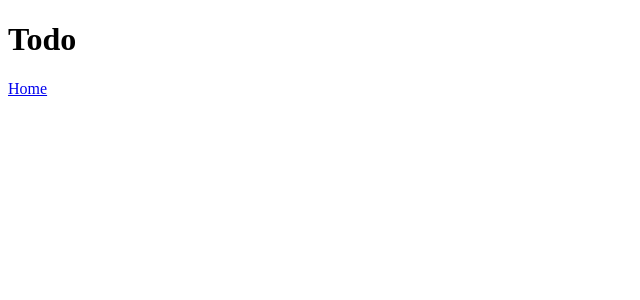
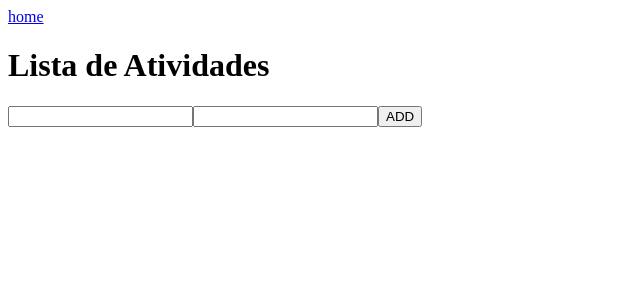
Before and after one commit to LincolnDuarte06/atividadeptac2, a React (Vite) app: page /todo in a window 1280 px wide. Shown: the top 300 px of the page, without its empty margins (0-640 px from the left). Built offline with nearby package versions, Linux system fonts and the light colour scheme.

Commit message:
arrumando o código

```diff
--- a/src/home/Home.jsx
+++ b/src/home/Home.jsx
@@ -1,9 +1,13 @@
+import { useState } from "react";
 import { Link } from "react-router-dom";
-export default function Home() {
+
+export default function ToDo() {
+
     return (
         <div>
-            <h1>Home</h1>
-            <Link to = "/todo">Todo</Link>
+            <h1>Lista de Atividades</h1>
+            <Link to="/todo">TODO</Link>
+
         </div>
     );
 }
--- a/src/main.jsx
+++ b/src/main.jsx
@@ -1,15 +1,16 @@
 import React from 'react'
 import ReactDOM from 'react-dom/client'
 import { Routes, Route, BrowserRouter } from "react-router-dom";
-import Home from './home/Home'
-import Todo from './todo/Todo'
+import Home from './home/Home';
+import ToDo from './todo/Todo';
+
 ReactDOM.createRoot(document.getElementById('root')).render(
   <React.StrictMode>
     <BrowserRouter>
-    <Routes>
-      <Route path='/' element = {<Home/>}></Route>
-      <Route path = '/todo' element = {<Todo/>}></Route>
-    </Routes>
+      <Routes>
+        <Route path='/todo' element={<ToDo />}></Route>
+        <Route path='/' element={<Home />}></Route>
+      </Routes>
     </BrowserRouter>
-  </React.StrictMode>,
+  </React.StrictMode>
 )
--- a/src/todo/Todo.jsx
+++ b/src/todo/Todo.jsx
@@ -1,9 +1,33 @@
+import { useState } from "react";
 import { Link } from "react-router-dom";
-export default function Todo() {
-    return (
+
+export default function ToDo(){
+    const [atividade, setAtividade] = useState("");
+    const [lista, setLista] = useState([]);
+
+    const salvar = (e) => {
+        e.preventDefault();
+        setLista([...lista, {
+            atividade:atividade
+        }])
+    }
+    return(
         <div>
-            <h1>Todo</h1>
-            <Link to = "/">Home</Link>
+            <Link to="/">home</Link>
+            <h1>Lista de Atividades</h1>
+
+            <p>{atividade}</p>
+
+            <form onSubmit={salvar}>
+
+              <input value={atividade}
+                    onChange={e => setAtividade(e.target.value)} />
+                <input/>
+
+                <button>ADD</button>
+            </form>
+
+            {lista.map((ativ)=> <p>{ativ.atividade}</p>)}
         </div>
     );
 }
```
